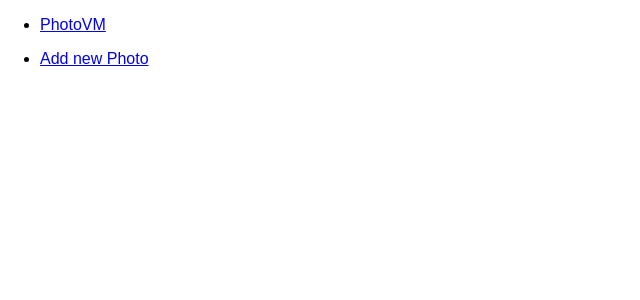
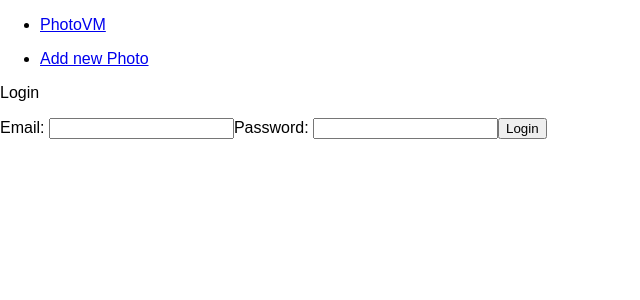
Before and after one commit to vvvmvvv/photovm-withReact, a React (Create React App) app in the folder photovm/: page /login in a window 1280 px wide. Shown: the top 300 px of the page, without its empty margins (0-640 px from the left). Built offline with nearby package versions, Linux system fonts and the light colour scheme.

Commit message:
login in firebase done

```diff
--- a/photovm/src/components/Login.js
+++ b/photovm/src/components/Login.js
@@ -0,0 +1,52 @@
+import React, { useState } from 'react';
+import {Redirect, withRouter} from 'react-router-dom';
+import firebase from '../firebase/config';
+import { Auth } from '../context/authContext';
+
+
+const Login = () => {
+    const [email, setEmail] = useState('');
+    const [password, setPassword] = useState('');
+    const [routeRedirect, setRouteRedirect] = useState(false);
+
+    const {state, dispatch} = React.useContext(Auth);
+
+    const login = async(e) => {
+        e.preventDefault();
+        let response = await firebase.login(email, password);
+        if(response.hasOwnProperty('message')){
+            console.log(response.message);
+        }else{
+            console.log(response.user)
+            return dispatch({
+                type: 'LOGIN',
+                payload: response.user
+            });
+        }
+
+    }
+
+    const redirect = routeRedirect;
+    if(redirect){
+        return <Redirect to='/' />
+    }
+
+    return (
+        <React.Fragment>
+            <form onSubmit={login}>
+                <p>Login</p>
+
+                <label htmlFor='email'>Email: </label>
+                <input type='email' name='email' onChange= {(e) => setEmail(e.target.value)} />
+
+                <label htmlFor='password'>Password: </label>
+                <input type='password' name='password' onChange= { (e) => setPassword(e.target.value) } />
+
+                <input type='submit' value="Login"/>
+
+            </form>
+        </React.Fragment>
+    )
+}
+
+export default Login;
--- a/photovm/src/components/Signin.js
+++ b/photovm/src/components/Signin.js
@@ -20,7 +20,7 @@ const Signin = () => {
             return dispatch({
                 type: 'SIGNIN',
                 payload:response
-            })
+            });
         }
 
     }
--- a/photovm/src/routes.js
+++ b/photovm/src/routes.js
@@ -5,12 +5,14 @@ import {Switch, Route} from 'react-router-dom';
 
 //components
 import Main from './components/Main';
-import Signin from './components/Signin'
+import Signin from './components/Signin';
+import Login from './components/Login';
 
 const Routes = () => (
     <Switch>
         <Route exact path='/' component = {Main}/>
         <Route exact path='/signin' component = {Signin} />
+        <Route exact path='/login' component = {Login} />
     </Switch>
 );
 
```
